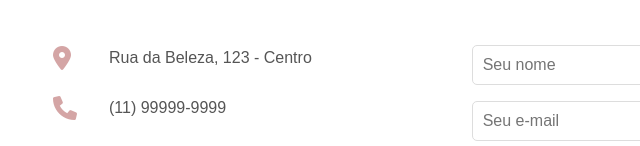
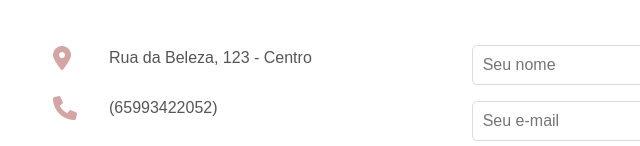
Before and after one commit to whoisabela/novline-salao, a plain HTML site: page index.html in a window 1280 px wide. Shown: the part 2370-2516 px from the top of the page, 7-647 px from the left. Drawn offline with Linux system fonts and the light colour scheme.

Commit message:
Update index.html

```diff
--- a/index.html
+++ b/index.html
@@ -125,7 +125,7 @@
                     </div>
                     <div class="info-item">
                         <i class="fas fa-phone"></i>
-                        <p>(11) 99999-9999</p>
+                        <p>(65993422052)</p>
                     </div>
                     <div class="info-item">
                         <i class="fas fa-envelope"></i>
```
